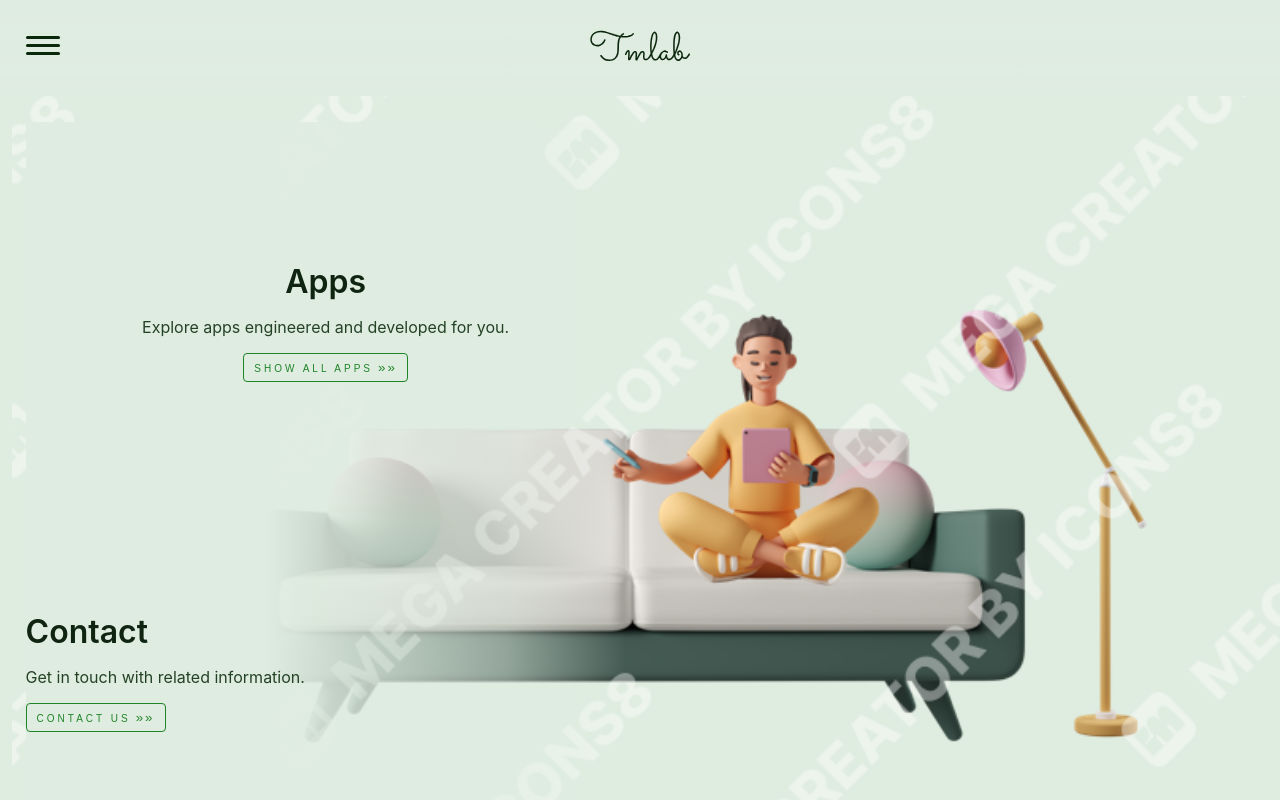
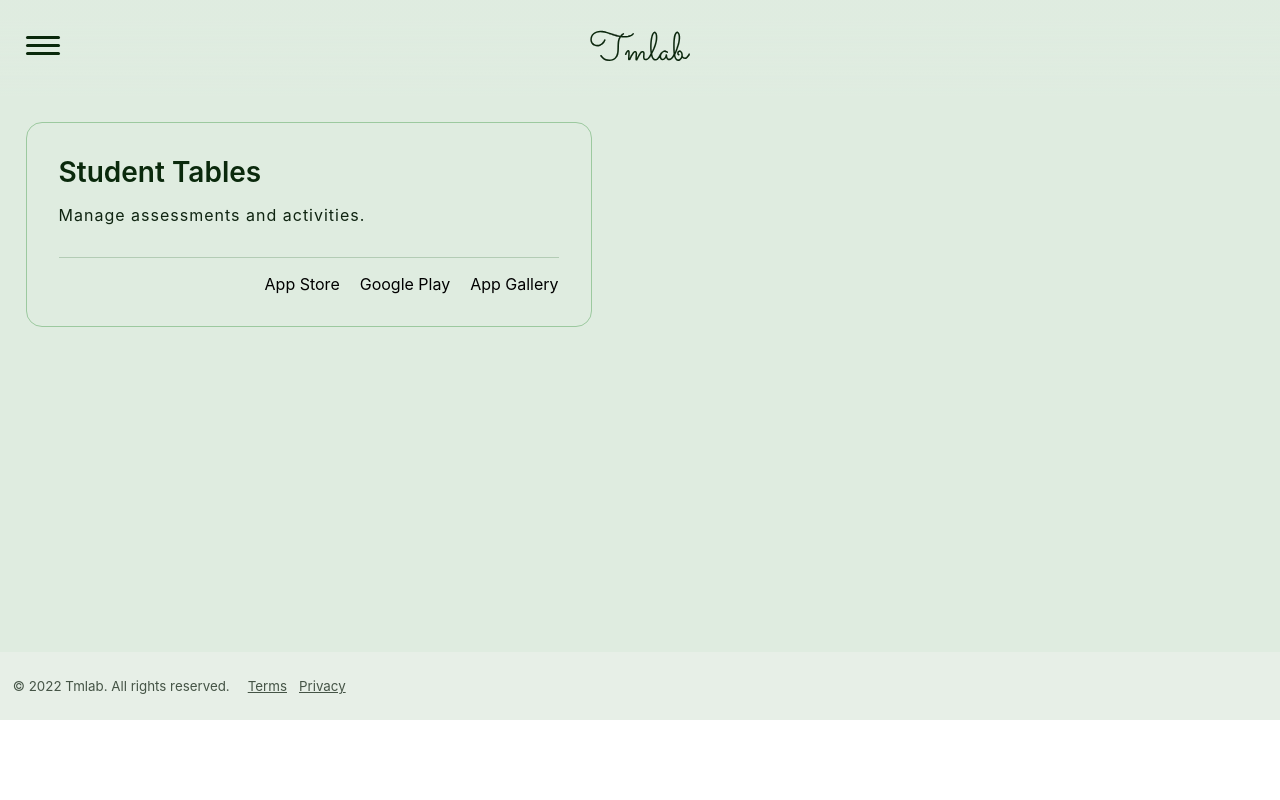
Before and after one commit to talukanyani/muts-website, a React (Create React App) app: page / in a window 1280 px wide. Shown: the top 800 px of the page. Built offline with nearby package versions, Linux system fonts and the light colour scheme.

Commit message:
Apps Page mock-up

```diff
--- a/src/App.js
+++ b/src/App.js
@@ -1,9 +1,11 @@
 import Home from './pages/home/Home'
+import Apps from './pages/apps/Apps';
 
 function App() {
   return (
     <>
-      <Home />
+      {/* <Home /> */}
+      <Apps />
     </>
   );
 }
--- /dev/null
+++ b/src/pages/apps/Apps.js
@@ -0,0 +1,16 @@
+import React from 'react';
+import Navbar from '../main-components/Navbar'
+import Footer from '../main-components/Footer'
+import Body from './componets/Body';
+
+function Apps(props) {
+    return (
+        <>
+            <Navbar />
+            <Body />
+            <Footer />
+        </>
+    );
+}
+
+export default Apps;
--- /dev/null
+++ b/src/pages/apps/componets/Body.js
@@ -0,0 +1,22 @@
+import React from 'react';
+import styles from './body.module.css'
+
+function Body(props) {
+    return (
+        <div className={styles.body_overlay}>
+            <div className={styles.body}>
+                <div className={`${styles.container} ${styles.container_st}`}>
+                    <h1>Student Tables</h1>
+                    <p>Manage assessments and activities.</p>
+                    <ul>
+                        <li>App Store</li>
+                        <li>Google Play</li>
+                        <li>App Gallery</li>
+                    </ul>
+                </div>
+            </div>
+        </div>
+    );
+}
+
+export default Body;
--- /dev/null
+++ b/src/pages/apps/componets/body.module.css
@@ -0,0 +1,41 @@
+.body_overlay {
+    background-color: var(--surface1);
+    padding-top: calc(64px + 4vh);
+    padding-bottom: 300px;
+}
+
+.body {
+    padding: 2%;
+    max-width: 1280px;
+    margin: 0 auto 0 auto;
+}
+
+.container {
+    width: 500px;
+    border: 1px solid var(--border1);
+    border-radius: 16px;
+    padding: 32px;
+}
+
+.container h1 {
+    margin: 0;
+    font-size: 28px;
+    font-weight: 600;
+    color: var(--text1);
+}
+
+.container p {
+    color: var(--text2);
+    letter-spacing: 1px;
+    padding-bottom: 32px;
+    border-bottom: 1px solid var(--border2);
+}
+
+.container ul {
+    width: fit-content;
+    list-style: none;
+    padding-left: 0;
+    margin: 0 0 0 auto;
+    display: flex;
+    gap: 20px;
+}
```
